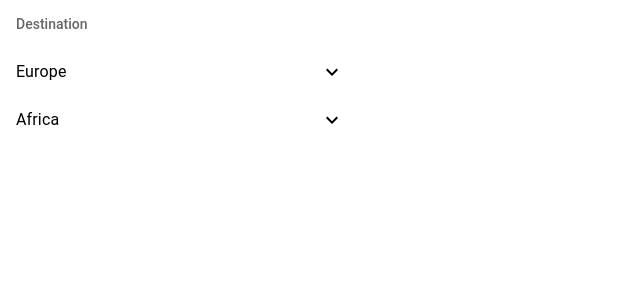
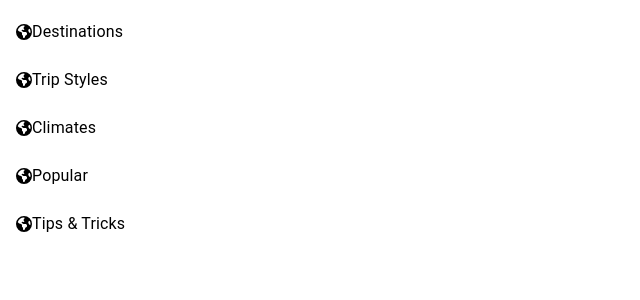
Before and after one commit to LaylaSouthcombe/travel-site-frontend, a React (Create React App) app: page / in a window 1280 px wide. Shown: the top 300 px of the page, without its empty margins (0-640 px from the left). Built offline with nearby package versions, Linux system fonts and the light colour scheme.

Commit message:
fix side nav and collapsible parts

```diff
--- a/src/App.js
+++ b/src/App.js
@@ -8,6 +8,8 @@ function App() {
     <>
     <Routes>
       <Route path="/" element={<Home/>}/>
+      {/* <Route path="/desert" element={<Category renderTerm={desert}/>}/> */}
+      {/* Have routes pass in prop to page component to render page */}
     </Routes>
     </>
   );
--- /dev/null
+++ b/src/layout/FirstSideNavBar/index.js
@@ -0,0 +1,142 @@
+import React from 'react'
+import ListSubheader from '@mui/material/ListSubheader';
+import List from '@mui/material/List';
+
+import ListItemButton from '@mui/material/ListItemButton';
+import ListItemText from '@mui/material/ListItemText';
+
+import { FontAwesomeIcon } from '@fortawesome/react-fontawesome'
+import { faEarthAmericas } from '@fortawesome/free-solid-svg-icons'
+import { useNavigate } from 'react-router-dom';
+
+const FirstSideNavBar = ({listData, setListData, selectedListTitle, setSelectedListTitle, secondNavBarDisplay, setSecondNavBarDisplay}) => {
+    let navigate = useNavigate();
+    const titleListData = [
+        {
+            "name": "Destinations",
+            "icon": faEarthAmericas
+        },
+        {
+            "name": "Trip Styles",
+            "icon": faEarthAmericas
+        },
+        {
+            "name": "Climates",
+            "icon": faEarthAmericas
+        },
+        {
+            "name": "Popular",
+            "icon": faEarthAmericas,
+            "url": "/popular"
+        },
+        {
+            "name": "Tips & Tricks",
+            "icon": faEarthAmericas,
+            "url": "/tips-and-tricks"
+        }
+    ]
+    // const [openList, setOpenList] = useState([]);
+    const changeSecondNavBarVisibility = (name) => {
+        if(secondNavBarDisplay === 'hidden'){
+            setListData(fullListData[name])
+            console.log(listData)
+            setSecondNavBarDisplay('showing')
+        } else {
+            setSecondNavBarDisplay('hidden')
+            setListData([])
+            console.log(listData)
+        }
+    }
+
+    const fullListData = {
+        "Destinations": [
+                {
+                    "name": "Europe",
+                    "icon": "SendIcon",
+                    "children": [
+                        {
+                          "name": "Explore Europe",
+                          "url": "/europe"
+                        },
+                        {
+                          "name": "United Kingdom",
+                          "url": "/unitedkingdom"
+                        },
+                        {
+                          "name": "France",
+                          "url": "/france"
+                        }
+                      ],
+                      "openState": false
+                },
+                {
+                  "name": "Africa",
+                  "children": [
+                    {
+                      "name": "Explore Africa",
+                      "url": "/africa"
+                    }],
+                    "openState": false
+                }
+            ],
+            "Trip Styles": [
+                {
+                    "name": "Adventure",
+                    "icon": "SendIcon",
+                    "url": "/adventure"
+                },
+                {
+                  "name": "Relaxing",
+                  "icon": "SendIcon",
+                  "url": "/relaxing"
+                }
+            ],
+            "Climates": [
+                {
+                    "name": "Countryside",
+                    "icon": "SendIcon",
+                    "url": "/countryside"
+                },
+                {
+                  "name": "Desert",
+                  "icon": "SendIcon",
+                  "url": "/desert"
+                }
+            ]
+    }
+
+    const handleClick = (name) => {
+        setSelectedListTitle(name)
+        changeSecondNavBarVisibility(name)
+    };
+
+
+
+const renderedMenuItems = titleListData.map((item,i )=> {
+    return (
+            <div className="sideNavMenuMainItem" key={"sideNavMenuMainItem"+i}>
+                {item.name !== "Popular" && item.name !== "Tips & Tricks" ?
+                <ListItemButton onClick={() => handleClick(item.name)}>
+                    <FontAwesomeIcon icon={item.icon} />
+                    <ListItemText primary={item.name} />
+                </ListItemButton>
+                : <ListItemButton onClick={() => navigate(item.url)}>
+                    <FontAwesomeIcon icon={item.icon} />
+                    <ListItemText primary={item.name} />
+                </ListItemButton>
+            }
+            </div>
+        )
+    }
+)
+    return (
+            <List
+                sx={{ width: '100%', maxWidth: 360, bgcolor: 'background.paper' }}
+                component="nav"
+                aria-labelledby="nested-list-subheader">
+                {renderedMenuItems}
+            </List>
+    )
+}
+
+export default FirstSideNavBar;
--- a/src/layout/SecondSideNavBar/index.js
+++ b/src/layout/SecondSideNavBar/index.js
@@ -1,5 +1,4 @@
 import React, {useState, useEffect} from 'react'
-import { Link } from 'react-router-dom'
 import { useNavigate } from 'react-router-dom';
 import ListSubheader from '@mui/material/ListSubheader';
 import List from '@mui/material/List';
@@ -14,20 +13,20 @@ import ExpandMore from '@mui/icons-material/ExpandMore';
 // import { FontAwesomeIcon } from '@fortawesome/react-fontawesome'
 // import { faEarthAmericas } from '@fortawesome/free-solid-svg-icons'
 
-
-
-const SecondSideNavBar = ({listTitle}) => {
+const SecondSideNavBar = ({listData, setListData, selectedListTitle, setSelectedListTitle, secondNavBarDisplay}) => {
     let navigate = useNavigate();
     //Have two side navs
     //populate with first set of labels
     //when click on destinations for example, the next side nav comes in from the left populated with destinations data
     //back button moves the second nav back to the right
-
+    // setSelectedListTitle(selectedListTitle)
     // const [open, setOpen] = useState(false);
-    const [listData, setListData] = useState([]);
+    // const [listData, setListData] = useState([]);
     const [openList, setOpenList] = useState([]);
 
-    const handleClick = (i) => {
+    console.log(selectedListTitle)
+    console.log(secondNavBarDisplay)
+    const handleWithChildClick = (i) => {
         setOpenList([])
         for(let j=0;j<listData.length; j++){
             if(j!==i){
@@ -37,54 +36,63 @@ const SecondSideNavBar = ({listTitle}) => {
         listData[i].openState = !listData[i].openState
         setListData(listData)
   };
-useEffect(() => {
-if(listTitle === 'Destination'){
-    setListData([
-        {
-            "name": "Europe",
-            "icon": "SendIcon",
-            "children": [
-                {
-                  "name": "Explore Europe",
-                  "url": "/europe"
-                },
-                {
-                  "name": "United Kingdom",
-                  "url": "/unitedkingdom"
-                },
-                {
-                  "name": "France",
-                  "url": "/france"
-                }
-              ],
-              "openState": false
-        },
-        {
-          "name": "Africa",
-          "children": [
-            {
-              "name": "Explore Africa",
-              "url": "/africa"
-            }],
-            "openState": false
-        //   "icon": faEarthAmericas
-        }
-    ])
-    // setOpenList(listData.map(x => false))
-}
-// console.log(openList)
+  console.log(selectedListTitle)
+// useEffect(() => {
+// if(selectedListTitle === 'Destination'){
+//     setListData([
+//         {
+//             "name": "Europe",
+//             "icon": "SendIcon",
+//             "children": [
+//                 {
+//                   "name": "Explore Europe",
+//                   "url": "/europe"
+//                 },
+//                 {
+//                   "name": "United Kingdom",
+//                   "url": "/unitedkingdom"
+//                 },
+//                 {
+//                   "name": "France",
+//                   "url": "/france"
+//                 }
+//               ],
+//               "openState": false
+//         },
+//         {
+//           "name": "Africa",
+//           "children": [
+//             {
+//               "name": "Explore Africa",
+//               "url": "/africa"
+//             }],
+//             "openState": false
+//         }
+//     ])
+// } else if(selectedListTitle === 'Trip Style'){
+//     setListData([
+//         {
+//             "name": "Adventure",
+//             "icon": "SendIcon",
+//             "url": "/adventure"
+//         },
+//         {
+//           "name": "Relaxing",
+//           "icon": "SendIcon",
+//           "url": "/relaxing"
+//         }
+//     ])
+// }
 
-}, [listTitle])
+// }, [selectedListTitle])
+console.log(listData)
+const renderedMenuItems = listData.map((heading,i )=> {
 
-const renderedMenuItems = listData.map((heading,i )=> {
     return (
             <div className="sideNavMenuMainItem" key={"sideNavMenuMainItem"+i}>
-                <ListItemButton onClick={() => handleClick(i)}>
-        {/* <ListItemIcon>
-            <InboxIcon />
-        </ListItemIcon> */}
-        {/* <FontAwesomeIcon icon={heading.icon} /> */}
-        {console.log(listData[i].openState)}
+                {selectedListTitle === 'Destinations' ?
+                <>
+                <ListItemButton onClick={() => handleWithChildClick(i)}>
                 <ListItemText primary={heading.name} />
                     {listData[i].openState ? <ExpandLess /> : <ExpandMore /> }
                 </ListItemButton>
@@ -97,28 +105,35 @@ const renderedMenuItems = listData.map((heading,i )=> {
                                 <ListItemText primary={child.name} />
                                 </ListItemButton>
                                 </div>
-
-                            )
-                        })}
+                                )
+                            })
+                        }
                     </List>
                 </Collapse>
+                </>
+                : <>
+                <ListItemButton onClick={() => navigate(heading.url)}>
+                    <ListItemText primary={heading.name} />
+                </ListItemButton>
+                </> }
             </div>
         )
     }
 )
     return (
+        <div className={"secondNavBar " + secondNavBarDisplay}>
             <List
                 sx={{ width: '100%', maxWidth: 360, bgcolor: 'background.paper' }}
                 component="nav"
                 aria-labelledby="nested-list-subheader"
                 subheader={
                 <ListSubheader component="div" id="nested-list-subheader">
-                {listTitle}
+                {selectedListTitle}
                 </ListSubheader>
-                }
-            >
+                }>
                 {renderedMenuItems}
             </List>
+        </div>
     )
 }
 
--- a/src/layout/index.js
+++ b/src/layout/index.js
@@ -1 +1,2 @@
+export { default as FirstSideNavBar} from './FirstSideNavBar'
 export { default as SecondSideNavBar} from './SecondSideNavBar'
--- a/src/pages/Home/index.js
+++ b/src/pages/Home/index.js
@@ -1,12 +1,15 @@
 import React, {useState} from 'react'
-import { SecondSideNavBar } from '../../layout'
+import { FirstSideNavBar, SecondSideNavBar } from '../../layout'
 const About = () => {
-    const [selectedListTitle, setSelectedListTitle] = useState('Destination');
-
-
+    const [selectedListTitle, setSelectedListTitle] = useState();
+    const [secondNavBarDisplay, setSecondNavBarDisplay] = useState('hidden')
+    const [listData, setListData] = useState([])
 
     return(
-        <SecondSideNavBar listTitle={selectedListTitle}/>
+        <>
+            <FirstSideNavBar listData={listData} setListData={setListData} selectedListTitle={selectedListTitle} setSelectedListTitle={setSelectedListTitle} secondNavBarDisplay={secondNavBarDisplay} setSecondNavBarDisplay={setSecondNavBarDisplay}/>
+            {listData.length ? <SecondSideNavBar listData={listData} setListData={setListData} selectedListTitle={selectedListTitle} setSelectedListTitle={setSelectedListTitle}secondNavBarDisplay={secondNavBarDisplay}/> : null}
+        </>
     )
 }
 
```
